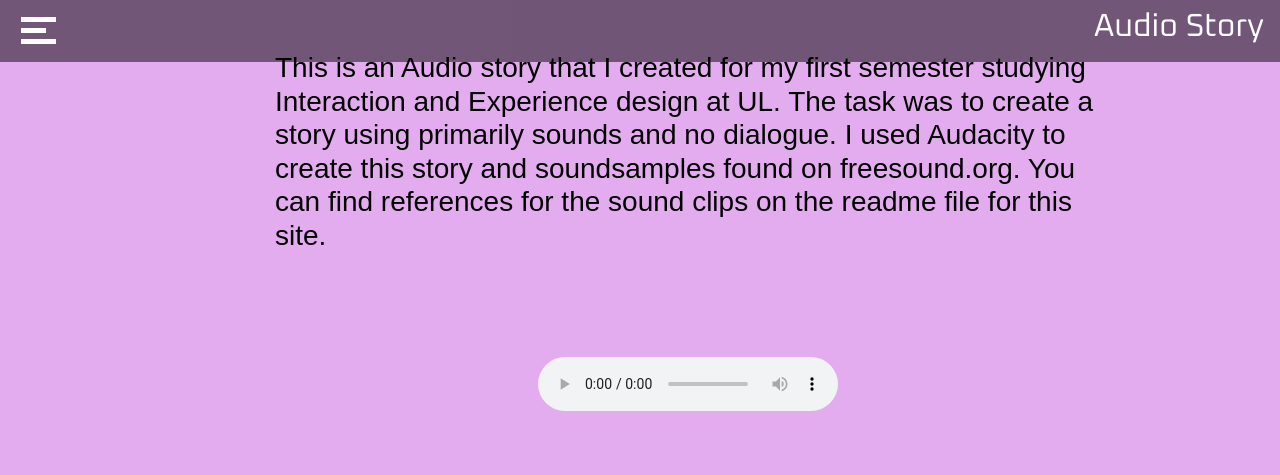
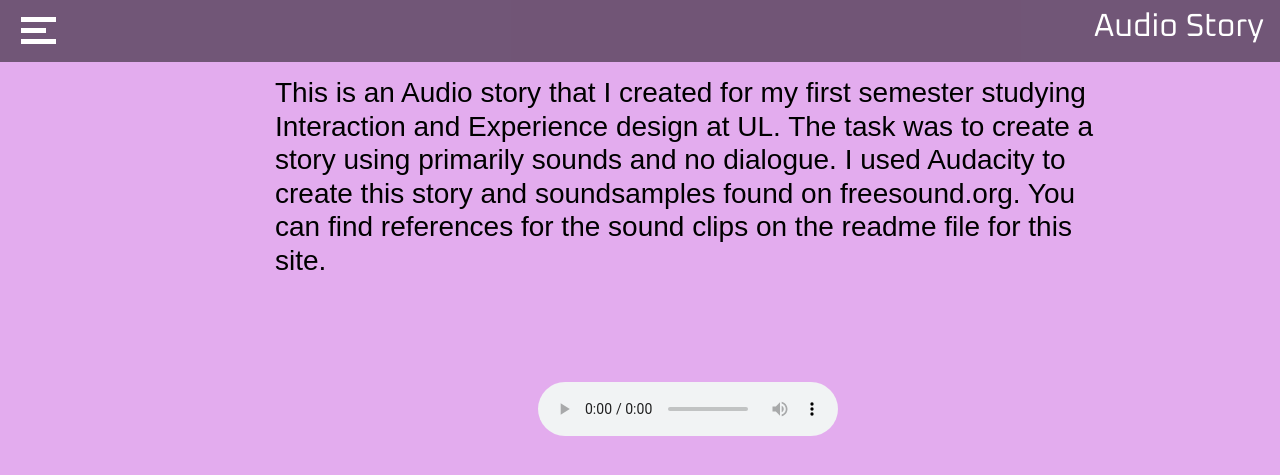
Before and after one commit to Tony8egan/AnthonyEgansSiteCS6041.io, a Jekyll site: the page built from AudioStory.markdown, in a window 1280 px wide. Shown: the top 475 px of the page. Built offline with Jekyll 4.4.1, drawn with Linux system fonts in a browser that asks for light colours; nearby versions of some CDN libraries.

Commit message:
Update AudioStory.html

```diff
--- a/_layouts/AudioStory.html
+++ b/_layouts/AudioStory.html
@@ -44,7 +44,7 @@
 
 <div class ="container">
 
-  <div class="row" style="margin-top:5px;">
+  <div class="row" style="margin-top:30px;">
     <div class="col-sm-2"></div>
     <div class="col-sm-9">
       <H3 style ="color:black" class ="desctiptiveText">This is an Audio story that I created for my first semester
```
